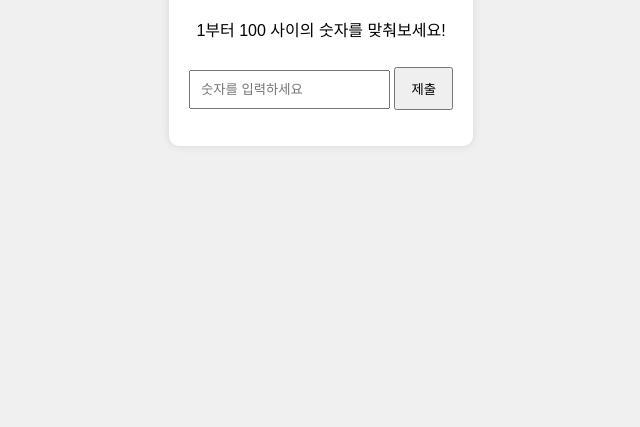
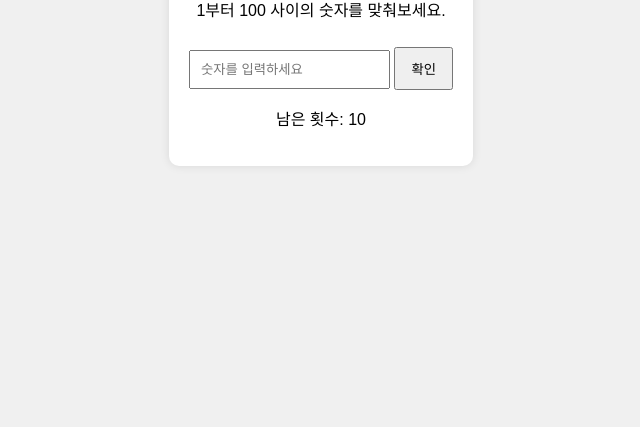
Before and after one commit to 1ccw/sample, a plain HTML site: page index.html in a window 1280 px wide. Shown: the part 373-800 px from the top of the page, without its empty margins (319-959 px from the left). Drawn offline with Linux system fonts and the light colour scheme.

Commit message:
Update index.html

```diff
--- a/index.html
+++ b/index.html
@@ -9,10 +9,11 @@
 <body>
     <div class="container">
         <h1>숫자 맞추기 게임</h1>
-        <p>1부터 100 사이의 숫자를 맞춰보세요!</p>
-        <input type="number" id="guess" placeholder="숫자를 입력하세요">
-        <button id="submitGuess">제출</button>
+        <p>1부터 100 사이의 숫자를 맞춰보세요.</p>
+        <input type="number" id="guess" placeholder="숫자를 입력하세요" />
+        <button id="submitGuess">확인</button>
         <p id="result"></p>
+        <p id="attemptsLeft">남은 횟수: 10</p>
         <button id="restart" style="display: none;">다시 시작하기</button>
     </div>
     <script src="script.js"></script>
```
